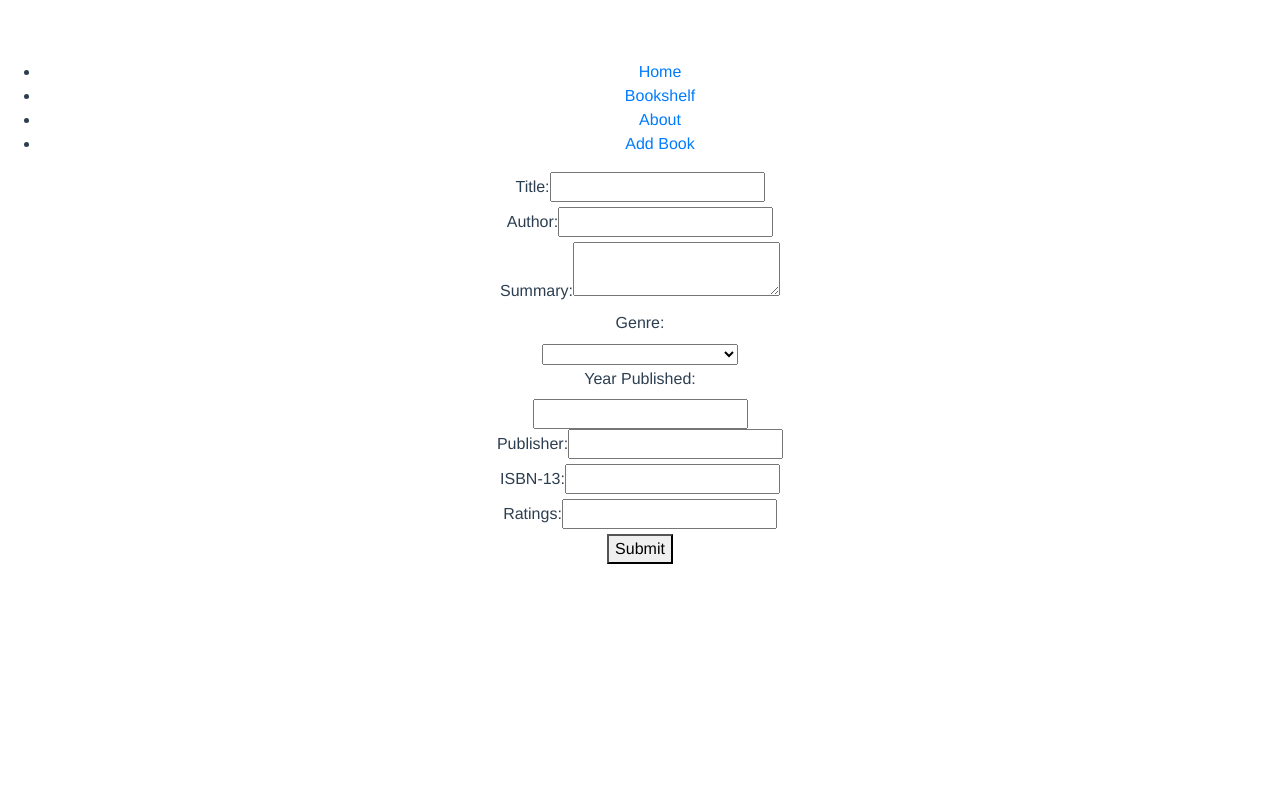
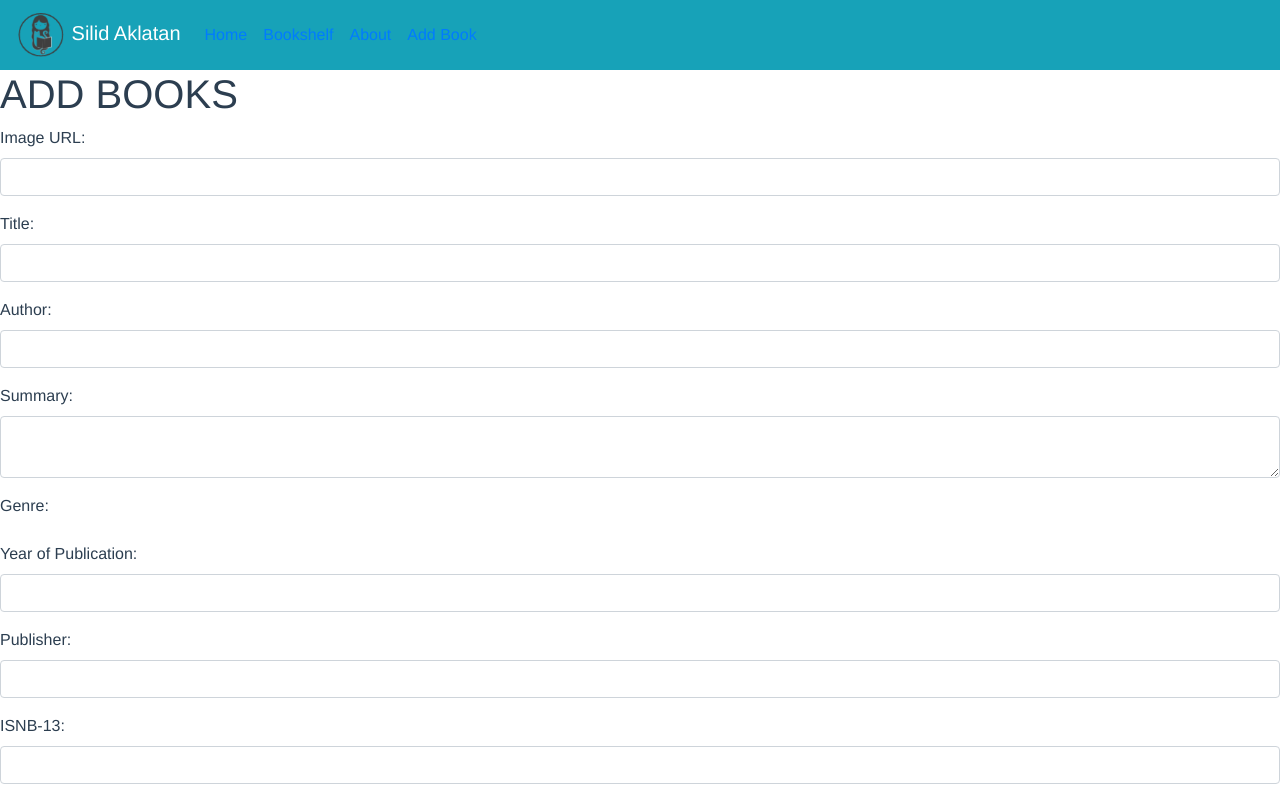
Before and after one commit to alexisnapoles/tgc15-project2, a Vue app: page /create in a window 1280 px wide. Shown: the top 800 px of the page. Built offline with nearby package versions, Linux system fonts and the light colour scheme; no server answers.

Commit message:
UI has progressed, reworking on CRUD and search engine

```diff
--- a/package.json
+++ b/package.json
@@ -17,7 +17,9 @@
     "core-js": "^3.6.5",
     "vue": "^2.6.14",
     "vue-axios": "^3.4.1",
+    "vue-loader": "^17.0.0",
     "vue-router": "^3.5.3",
+    "vue-select": "^3.16.0",
     "vue-template-compiler": "^2.6.14"
   },
   "devDependencies": {
--- a/public/index.html
+++ b/public/index.html
@@ -4,7 +4,7 @@
     <meta charset="utf-8">
     <meta http-equiv="X-UA-Compatible" content="IE=edge">
     <meta name="viewport" content="width=device-width,initial-scale=1.0">
-    <link rel="icon" href="<%= BASE_URL %>favicon.ico">
+    <link rel="icon" href="./logoSA.png">
     <title><%= htmlWebpackPlugin.options.title %></title>
   </head>
   <body>
--- a/src/App.vue
+++ b/src/App.vue
@@ -1,16 +1,28 @@
 <template>
   <div id="app">
-    <header>
-      <nav>
-      <ul>
-        <li><router-link to="/">Home</router-link></li>
-        <li><router-link to="/list">Bookshelf</router-link></li>
-        <li><router-link to="/about">About</router-link></li>
-        <li><router-link to="/create">Add Book</router-link></li>
-      </ul>
-    </nav>
-    </header>
-    <router-view/>
+    <b-navbar toggleable="lg" type="dark" variant="info">
+      <b-navbar-brand>
+        <img
+          src="./assets/logoSA.png"
+          alt="logo"
+          class="d-inline-block align-center"
+          width="50px"
+        />
+        Silid Aklatan
+      </b-navbar-brand>
+
+      <b-navbar-toggle target="nav-collapse"></b-navbar-toggle>
+
+      <b-collapse id="nav-collapse" is-nav>
+        <b-navbar-nav>
+          <b-nav-item><b-link to="/">Home</b-link></b-nav-item>
+          <b-nav-item><b-link to="/list">Bookshelf</b-link></b-nav-item>
+          <b-nav-item><b-link to="/about">About</b-link></b-nav-item>
+          <b-nav-item><b-link to="/create">Add Book</b-link></b-nav-item>
+        </b-navbar-nav>
+      </b-collapse>
+    </b-navbar>
+    <router-view />
   </div>
 </template>
 
@@ -18,7 +30,7 @@
 <script>
 export default {
   name: "app",
- };
+};
 </script>
 
 <style>
@@ -26,8 +38,8 @@ export default {
   font-family: Avenir, Helvetica, Arial, sans-serif;
   -webkit-font-smoothing: antialiased;
   -moz-osx-font-smoothing: grayscale;
-  text-align: center;
+  text-align: auto;
   color: #2c3e50;
-  margin-top: 60px;
+  /* margin-top: 60px; */
 }
 </style>
--- a/src/components/BooksCreate.vue
+++ b/src/components/BooksCreate.vue
@@ -1,164 +1,113 @@
 <template>
-    <div class="submit-form">
-        <div v-if="!submitted">
-            <div class="field">
-                <label for="title" class="label">Title:</label>
+  <div id="">
+    <h1>ADD BOOKS</h1>
+    <form action="POST">
+      <!------------ URL ------------>
+      <div class="form-group">
+        <label for="inputImageUrl">Image URL:</label>
         <input
-                    id="title"
+          type="url"
+          class="form-control"
+          id="inputUrl"
+          v-model="url"
+        />
+      </div>
+      <!------------ TITLE ------------>
+      <div class="form-group">
+        <label for="inputTitle">Title:</label>
+        <input
+          type="text"
+          class="form-control"
+          id="inputTitle"
           v-model="title"
-                    name="title"
+        />
+      </div>
+      <!------------ AUTHOR ------------>
+      <div class="form-group">
+        <label for="inputAuthor">Author:</label>
+        <input
           type="text"
-                    class="input is-normal" />
+          class="form-control"
+          id="inputTitle"
+          v-model="author"
+        />
+      </div>
+      <!------------ SUMMARY ------------>
+      <div class="form-group">
+        <label for="inputSummary">Summary:</label>
+        <textarea type="text" class="form-control" id="inputSummary" />
+      </div>
+      <!------------ GENRE ------------>
+      <div class="form-group">
+        <label for="inputGenre">Genre:</label>
 
       </div>
-            <div class="field">
-                <label for="author" class="label">Author:</label>
+      <!------------ YEAR PUBLISHED ------------>
+      <div class="form-group">
+        <label for="inputYearPublished">Year of Publication:</label>
         <input
-                    id="author"
-                    v-model="author"
-                    name="author"
+          type="number"
+          class="form-control"
+          id="inputYearPublished"
+          v-model="yearPublished"
+        />
+      </div>
+      <!------------ PUBLISHER ------------>
+      <div class="form-group">
+        <label for="inputPublisher">Publisher:</label>
+        <input
           type="text"
-                    class="input is-normal" />
-
+          class="form-control"
+          id="inputPublisher"
+          v-model="publisher"
+        />
       </div>
-            <div class="field">
-                <label for="summary" class="label">Summary:</label>
-                <textarea
-                    id="summary"
-                    v-model="summary"
-                    name="summary"
-                    type="text"
-                    class="textarea">
-                </textarea>
-
+      <!------------ ISBN13 ------------>
+      <div class="form-group">
+        <label for="inputIsbn13">ISNB-13:</label>
+        <input
+          type="number"
+          class="form-control"
+          id="inputIsbn13"
+          v-model="isbn13"
+        />
       </div>
-            <div class="field">
-                <label for="genre" class="label">Genre:</label>
-                <div class="select ">
-                    <select v-model="genre" name="genre" id="genre">
-                        <option value="Fiction">Fiction</option>
-                        <option value="Non-Fiction">Non-Fiction</option>
-                        <option value="Mystery">Mystery</option>
-                        <option value="Thriller">Thriller</option>
-                        <option value="Sci-Fi">Sci-Fi</option>
-                        <option value="Self-help">Self-help</option>
-                        <option value="Science-and-Technology">Science and Technology</option>
-                        <option value="Business">Business</option>
-                        <option value="Travel">Travel</option>
-                        <option value="Fantasy">Fantasy</option>
-                        <option value="History">History</option>
-                        <option value="Action-and-Adventure">Action and Adventure</option>
-                        <option value="Literary">Literary</option>
-                    </select>
+      <!------------ RATINGS ------------>
+      <div>
+      <label for="ratings">Ratings:</label>
+      <b-form-input
+        id="ratings"
+        v-model="value"
+        type="range"
+        min="0"
+        max="5"
+        step="0.1"
+      ></b-form-input>
+      <div class="mt-2">Value: {{ value }}</div>
     </div>
+      <!------------ RATINGS ------------>
+      <div>
+      <label for="datetime">Created At:</label>
+      <b-form-input
+        id="datetime"
+        v-model="datetime"
+        type="datetime-local"
+      ></b-form-input>
     </div>
-            <div class="field">
-                <label for="yearPublished" class="label">Year Published:</label>
-                <input
-                    id="yearPublished"
-                    v-model.number="yearPublished"
-                    name="yearPublished"
-                    type="text"
-                    class="input is-normal" />
-            </div>
-            <div class="field">
-                <label for="publisher" class="label">Publisher:</label>
-                <input
-                    id="publisher"
-                    v-model="publisher"
-                    name="apublisher"
-                    type="text"
-                    class="input is-normal" />
-            </div>
-            <div class="field">
-                <label for="isbn13" class="label">ISBN-13:</label>
-                <input
-                    id="isbn13"
-                    v-model.number="isbn13"
-                    name="isbn13"
-                    type="text"
-                    class="input is-normal" />
-            </div>
-            <div class="field">
-                <label for="ratings" class="label">Ratings:</label>
-                    <input
-                    id="ratings"
-                    v-model.number="ratings"
-                    name="ratings"
-                    type="text"
-                    class="input is-normal" />
-            </div>
-            <div class="field">
-                <button
-                    @click="saveBook"
-                    type="submit"
-                    value="submit"
-                    class="button is-info">
-                Submit
-            </button>
-            </div>
-        </div>
-        <div v-else>
-            <h4>Submitted successfully!</h4>
-            <button class="button is-success" @click="newBook">Add</button>
-        </div>
+    </form>
   </div>
 </template>
 
 <script>
-// import axios from 'axios'routes
-import router from "../router/routes.js";
-
 export default {
   name: 'BooksCreate',
-    data: function() {
+  data() {
     return {
-            books: {
-                title: '',
-                author: '',
-                summary: '',
-                genre: [],
-                yearPublished: '',
-                publisher: '',
-                isbn13: '',
-                ratings: '',
-            },
-            submitted: false
-        };
-    },
-    methods: {
-        saveBook: function() {
-            let data = {
-                title: this.title,
-                author: this.author,
-                summary: this.summary,
-                genre: this.genre,
-                yearPublished: this.yearPublished,
-                publisher: this.publisher,
-                isbn13: this.isbn13,
-                ratings: this.ratings,
-            };
-            router.create(data)
-                .then(res => {
-                    this.books.id = res.data.id;
-                    console.log(res.data);
-                    this.submitted = true;
-                })
-                .catch(e => {
-                    console.log(e);
-                });
-        },
-        newBook: function() {
-            this.submitted = false;
-            this.books = {};
+      value: ''
     }
   }
 };
 </script>
 
 <style>
-.submit-form {
-    max-width: 300px;
-    margin: auto;
-}
 </style>
--- a/src/components/BooksList.vue
+++ b/src/components/BooksList.vue
@@ -1,115 +1,27 @@
 <template>
-  <div id="app">
-    <!-- <div class="container"> -->
-      <h1>Books Section</h1>
-      <div class="field has-addons search-edit">
-        <div class="control">
-          <input
-            v-model="title"
-            class=""
-            type="text"
-            placeholder="Search by title">
-        </div>
-        <div class="control">
-          <button class="" @click="searchTitle">
-            Search
-          </button>
-        </div>
-      </div>
-      <h2>Books List</h2>
-      <ul class="box">
-        <li
-          class=""
-          :class="{ active: index == currentIndex }"
-          v-for="(b, index) in books"
-          :key="index"
-          @click="setActiveBook(b, index)">
-          {{ b.title }}
-        </li>
-      </ul>
-      <button class="" @click="removeAllBooks">Remove All</button>
-      <div class="column">
-        <div v-if="currentBook" class="media-left">
-          <div class="">
-            <label for="title"><strong>Title:</strong></label>
-            {{ currentBook.title }}
-          </div>
-          <div>
-            <label for="author"><strong>Author:</strong></label>
-            {{ currentBook.author }}
-          </div>
-          <div>
-            <label for="ratings"><strong>Ratings:</strong></label>
-            {{ currentBook.ratings }}
-          </div>
-          <router-link :to="'/update/'+ currentBook._id" class="tag is-medium is-warning">Edit</router-link>
-        </div>
-        <div v-else>
-          <br/>
-          <p>Please click on a Book...</p>
-        </div>
-      </div>
-      <router-view/>
+  <div>
+    <div>
+      <h1>LIST OF BOOKS</h1>
+    </div>
+    <div>
+        <b-form-input
+          type="search"
+          id="searchInput"
+          v-model="searchQuery"
+          :state="state"
+          placeholder="Search by title or by author"
+        >
+        </b-form-input>
+    </div>
   </div>
 </template>
 
 <script>
-import server from "../server/server"
-
 export default {
   name: 'BooksList',
-  data: function() {
-    return {
-      books: [],
-      currentBook: null,
-      currentIndex: -1,
-      title: '',
-      author: '',
-      ratings: ''
-    };
-  },
-  methods: {
-    retrieveBooks() {
-      server.getAll()
-        .then(res => {
-          this.books = res.data;
-          console.log(res.data);
-        })
-        .catch(e => {
-          console.log(e);
-        });
-    },
-    refreshList() {
-      this.retrieveBooks();
-      this.currentBook = null;
-      this.currentIndex = -1;
-    },
-    setActiveBook(b, index) {
-      this.currentBook = b;
-      this.currentIndex = b ? index : -1;
-    },
-    searchTitle() {
-      server.findByTitle(this.title)
-        .then(res => {
-          this.books = res.data;
-          this.setActiveBook(null);
-          console.log(res.data);
-        })
-        .catch(e => {
-          console.log(e);
-        })
-    },
-    searchAuthor() {
-      server.findByAuthor(this.author)
-        .then(res => {
-          this.book = res.data;
-          this.setActiveBook(null);
-        })
-    }
-  },
-  mounted: function() {
-    this.retrieveBooks();
-  }
 
-}
+};
 </script>
+
+<style>
+</style>
--- a/src/main.js
+++ b/src/main.js
@@ -3,7 +3,7 @@ import App from './App.vue'
 import axios from 'axios'
 import VueAxios from 'vue-axios'
 import VueRouter from 'vue-router'
-import router from "./router/routes"
+import router from "./router"
 
 import { BootstrapVue, IconsPlugin } from 'bootstrap-vue'
 import 'bootstrap/dist/css/bootstrap.css'
--- a/src/router/routes.js
+++ b/src/router/index.js
@@ -1,18 +1,19 @@
 import Vue from 'vue'
 import VueRouter from 'vue-router'
-import Navbar from '@/views/Navbar.vue'
+import Home from '@/views/Home.vue'
 import BooksList from '@/components/BooksList.vue'
 import BooksCreate from '@/components/BooksCreate'
 import BooksDelete from '@/components/BooksDelete'
 import BooksUpdate from '@/components/BooksUpdate'
+import About from '@/views/About'
 
 Vue.use(VueRouter);
 
 const routes = [
     {
         path: '/',
-        name: 'Navbar',
-        component: Navbar
+        name: 'Home',
+        component: Home
     },
     {
         path: '/list',
@@ -25,7 +26,7 @@ const routes = [
         component: BooksCreate
     },
     {
-        path: '/update/:id',
+        path: '/update',
         name: 'BooksUpdate',
         component: BooksUpdate
     },
@@ -33,6 +34,11 @@ const routes = [
         path: '/delete',
         name: 'BooksDelete',
         component: BooksDelete
+    },
+    {
+        path: '/about',
+        name: 'About',
+        component: About
     },
 
 ]
--- a/src/server/server.js
+++ /dev/null
@@ -1,25 +0,0 @@
-import api from "../api";
-class BooksDataService {
-    getAll() {
-        return api.get("/books");
-    }
-    get(id) {
-        return api.get(`/books/${id}`);
-    }
-    create(data) {
-        return api.post("/books", data);
-    }
-    update(id, data) {
-        return api.patch(`/books/${id}`, data);
-    }
-    delete(id) {
-        return api.delete(`/books/${id}`);
-    }
-    deleteAll() {
-        return api.delete(`/books`);
-    }
-    findByTitle(title) {
-        return api.get(`/books?title=${title}`);
-    }
-}
-export default new BooksDataService();
--- a/src/components/BooksDelete.vue
+++ b/src/views/About.vue
@@ -1,6 +1,6 @@
 <template>
   <div>
-      <h1>DELETE BOOKS</h1>
+      <h1>ABOUT PAGE</h1>
   </div>
 </template>
 
--- /dev/null
+++ b/src/views/Home.vue
@@ -0,0 +1,32 @@
+<template>
+    <div class="hero">
+    <div>
+      <img src="../assets/logoSA.png" width="150px" class="my-3" alt="">
+      <h1 class="display-3">Hello World</h1>
+      <p class="lead">This is the homepage of your vue app</p>
+    </div>
+  </div>
+</template>
+
+<script>
+
+export default {
+    components: {
+
+    }
+}
+</script>
+
+<style>
+.hero {
+    height: 90vh;
+    display: flex;
+    align-items: center;
+    justify-content: center;
+    text-align: center;
+  }
+  .hero .lead {
+    font-weight: 200;
+    font-size: 1.5rem;
+  }
+</style>
```
Also changed, not shown: src/server/index.js (added, +29 -0 lines), src/views/Navbar.vue (deleted, +0 -23 lines), public/logoSA.png (added), 1 other file (tests, documents, lock files or other folders). Lines whose indentation alone changed are shown as unchanged.
